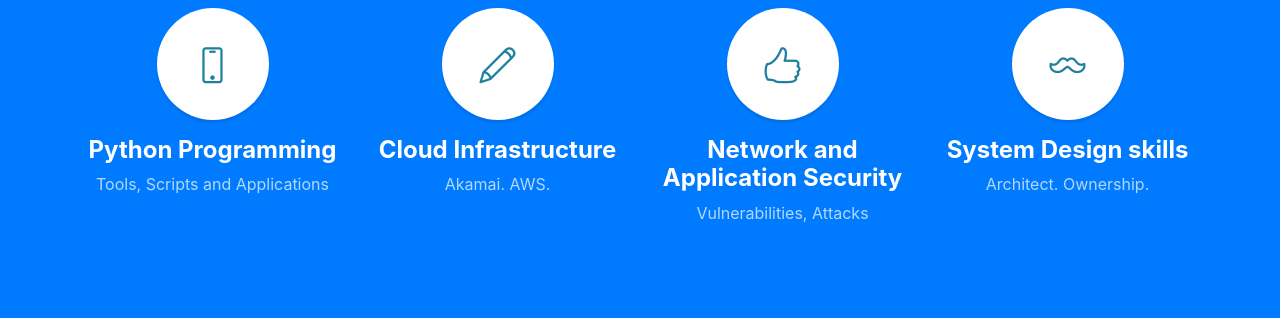
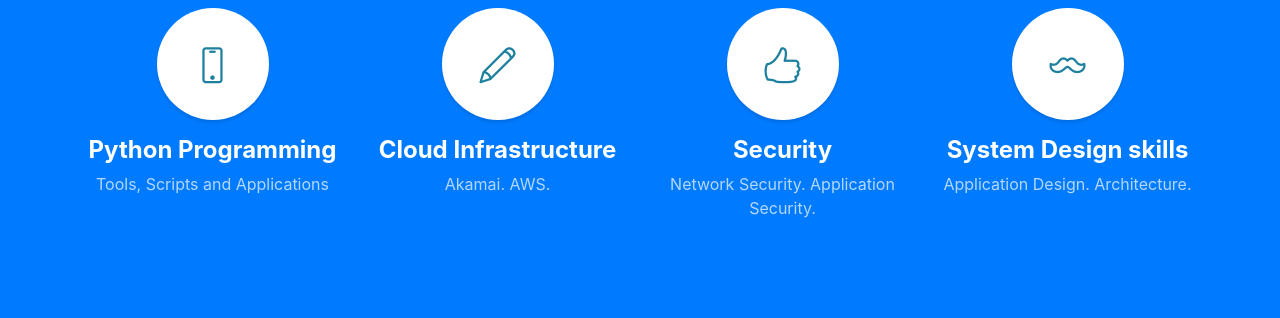
Before and after one commit to Rakshith2294/Rakshith2294.github.io, a website with bundled scripts: page index.html in a window 1280 px wide. Shown: the part 1440-1758 px from the top of the page. Built offline with nearby package versions, Linux system fonts and the light colour scheme.

Commit message:
Update index.html

```diff
--- a/index.html
+++ b/index.html
@@ -110,9 +110,9 @@
             <i class="icon-like"></i>
           </span>
           <h4>
-            <strong>Network and Application Security</strong>
+            <strong>Security</strong>
           </h4>
-          <p class="text-faded mb-0">Vulnerabilities, Attacks</p>
+          <p class="text-faded mb-0">Network Security. Application Security.</p>
         </div>
         <div class="col-lg-3 col-md-6">
           <span class="service-icon rounded-circle mx-auto mb-3">
@@ -121,7 +121,7 @@
           <h4>
             <strong>System Design skills</strong>
           </h4>
-          <p class="text-faded mb-0">Architect. Ownership.</p>
+          <p class="text-faded mb-0">Application Design. Architecture.</p>
         </div>
       </div>
     </div>
```
